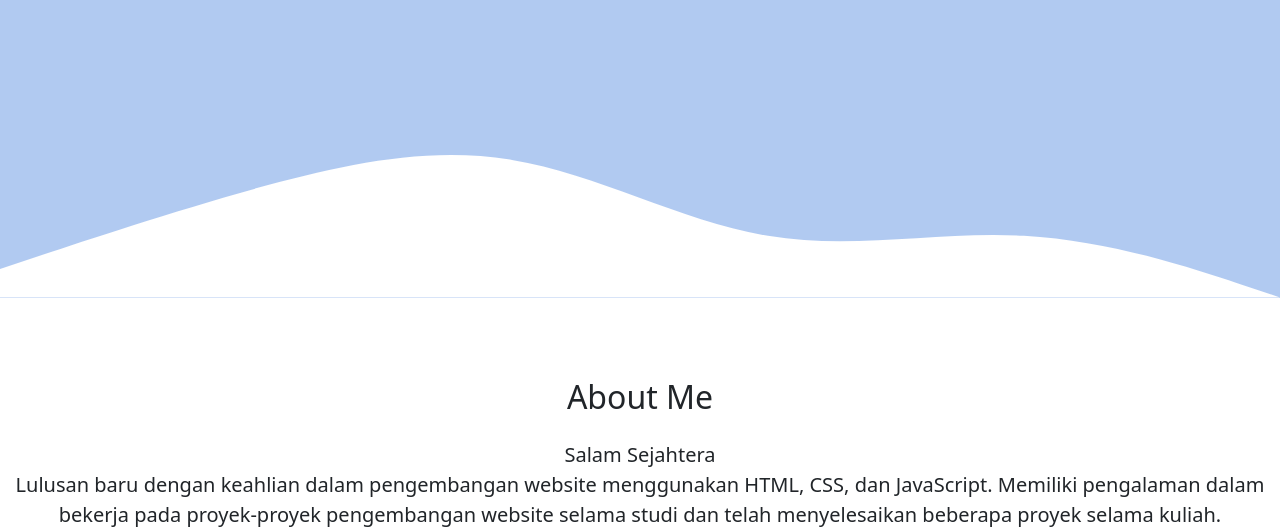
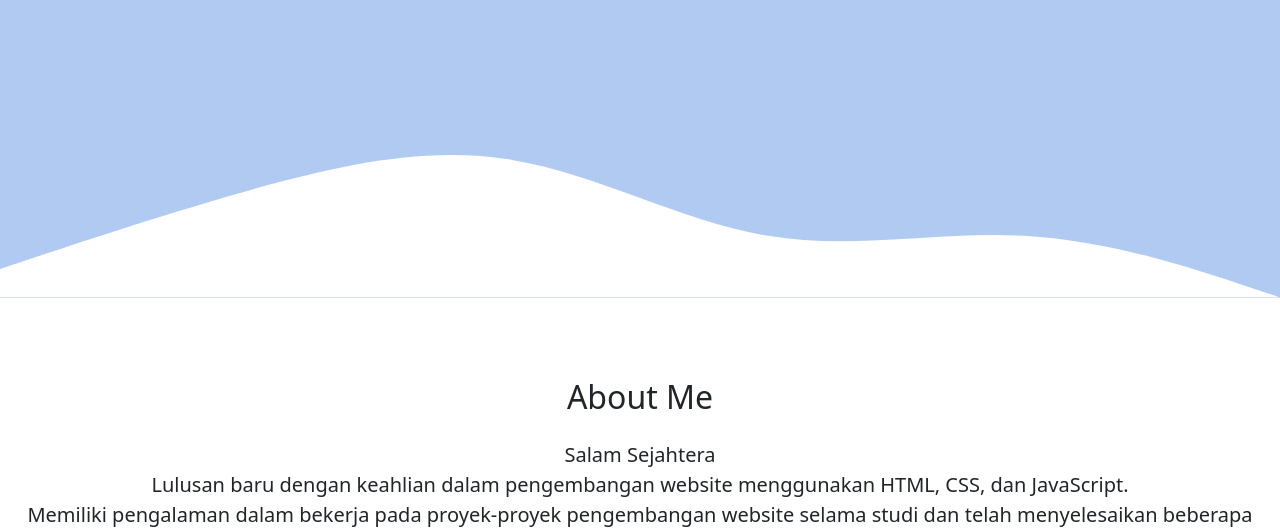
Before and after one commit to friyo0622/friyo0622.github.io, a plain HTML site: page index.html in a window 1280 px wide. Shown: the part 426-955 px from the top of the page. Drawn offline with nearby package versions, Linux system fonts and the light colour scheme.

Commit message:
Update index.html

```diff
--- a/index.html
+++ b/index.html
@@ -73,7 +73,7 @@
                 <div class="col-md">
                     <p>Salam Sejahtera <br>
 
-                      Lulusan baru dengan keahlian dalam pengembangan website menggunakan HTML, CSS, dan JavaScript. Memiliki pengalaman dalam bekerja pada proyek-proyek pengembangan website selama studi dan telah menyelesaikan beberapa proyek selama kuliah.
+                      Lulusan baru dengan keahlian dalam pengembangan website menggunakan HTML, CSS, dan JavaScript. <br>Memiliki pengalaman dalam bekerja pada proyek-proyek pengembangan website selama studi dan telah menyelesaikan beberapa proyek selama kuliah.
 
                     </p>
                 </div>
```
